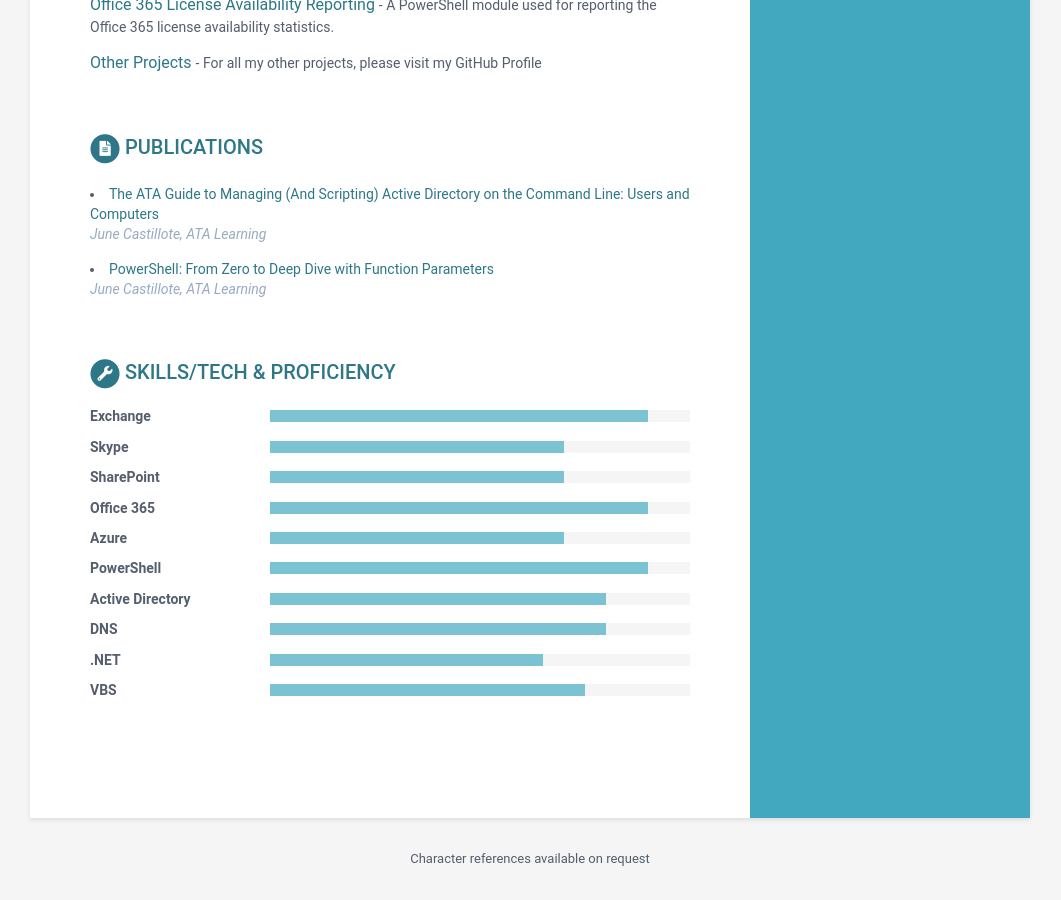
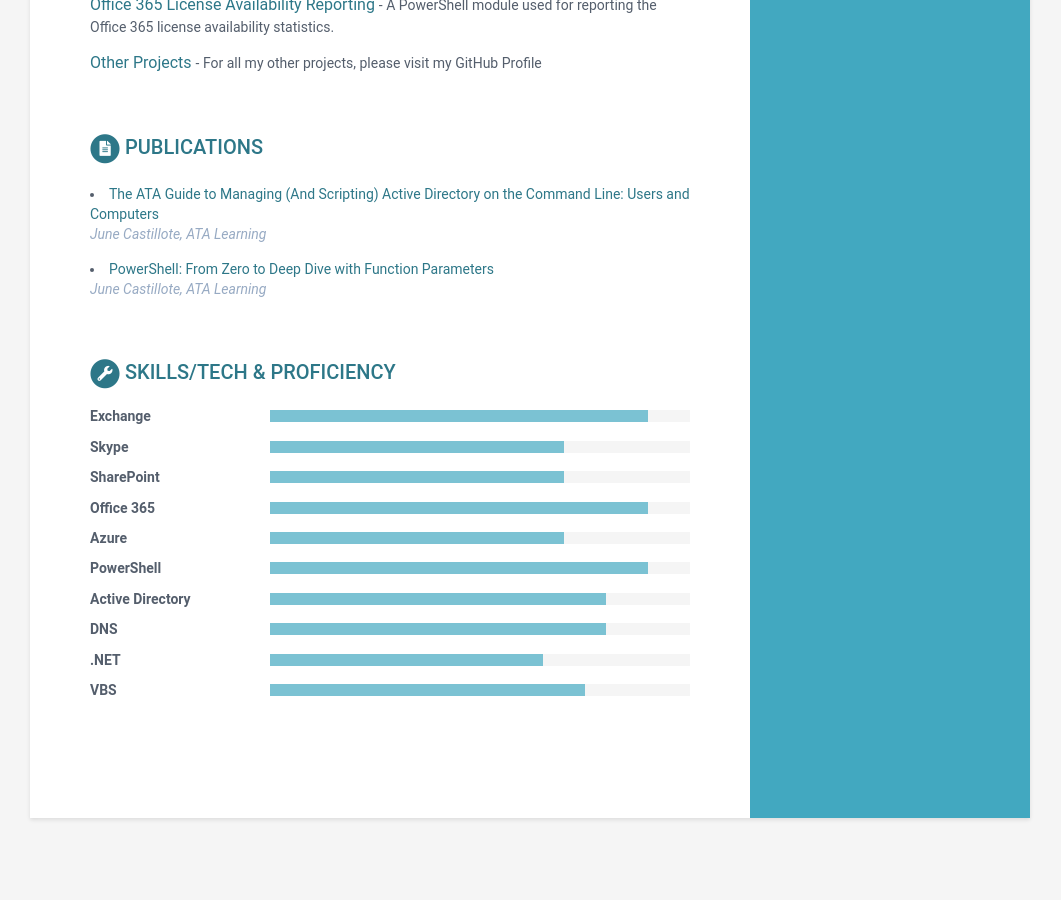
Before and after one commit to junec1982/junec1982.github.io, a Jekyll site: the page built from index.html, in a window 1280 px wide and 900 px high, scrolled down 2186 px. Shown: the whole window, without its empty margins (110-1171 px from the left). Built offline with Jekyll 4.4.1, drawn with Linux system fonts in a browser that asks for light colours; after the commit the page ends 3064 px from its top, so only the background shows below that.

Commit message:
Update data.yml

```diff
--- a/_data/data.yml
+++ b/_data/data.yml
@@ -200,4 +200,3 @@ skills:
 certifications:
     title: Exchange
 footer: >
-    Character references available on request
```
